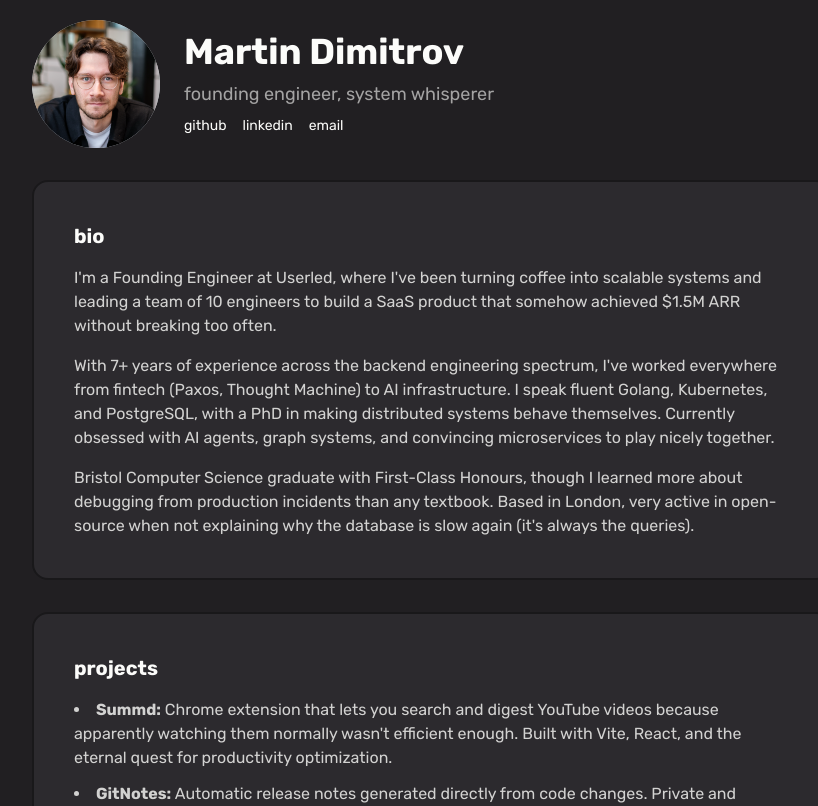
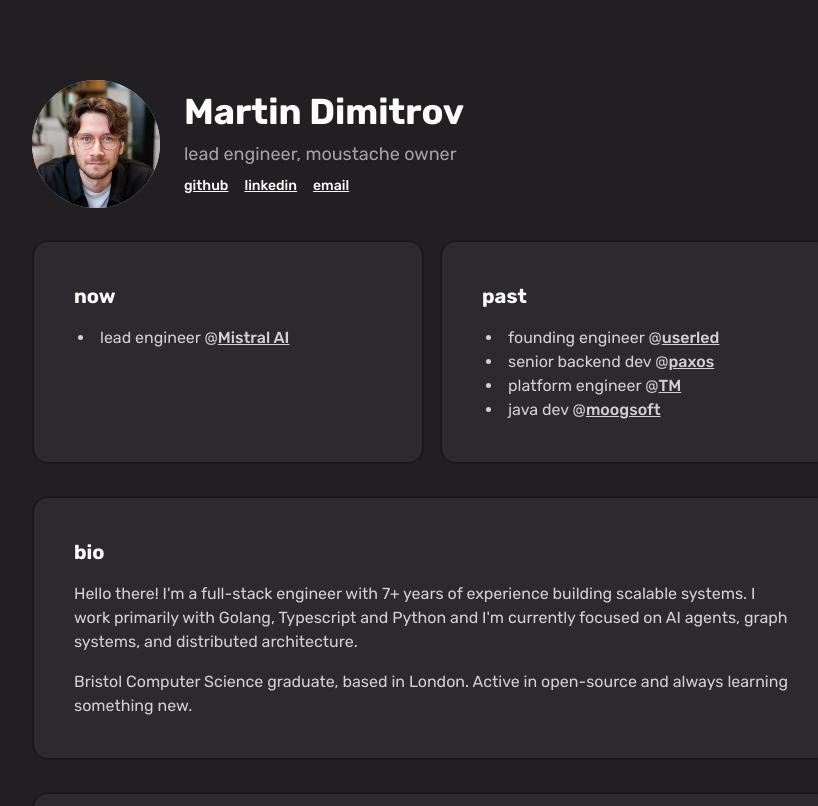
Before and after one commit to martin-dimi/portfolio, a Next.js app: page / in a window 1280 px wide. Shown: the top 806 px of the page, without its empty margins (208-1026 px from the left). Built offline with nearby package versions, Linux system fonts and the light colour scheme.

Commit message:
Update sections

```diff
--- a/src/app/page.tsx
+++ b/src/app/page.tsx
@@ -1,35 +1,74 @@
+import { cn } from "@/common/utils";
 import Image from "next/image";
-import Link from "next/link";
+import NextLink from "next/link";
 import { PropsWithChildren } from "react";
+
+function Link({ children, href }: PropsWithChildren<{ href: string }>) {
+  return (
+    <NextLink target="_blank" href={href} className="underline font-medium">
+      {children}
+    </NextLink>
+  );
+}
 
 export default function Home() {
   return (
-    <main className="w-screen h-screen p-5">
-      <div className="w-200 mx-auto h-full space-y-8">
+    <main className="w-screen h-full p-5 pt-20 pb-20">
+      <div className="w-full md:w-200 mx-auto h-full space-y-8">
         <ProfilePicture />
+
+        <div className="flex gap-4 w-full">
+          <Card className="flex-1">
+            <CardTitle>now</CardTitle>
+            <CardBody>
+              <ul role="list" className="list-disc list-inside ml-1">
+                <li>
+                  lead engineer @
+                  <Link href="https://mistral.ai">Mistral AI</Link>
+                </li>
+              </ul>
+            </CardBody>
+          </Card>
+
+          <Card className="flex-1">
+            <CardTitle>past</CardTitle>
+            <CardBody>
+              <ul role="list" className="list-disc list-inside ml-1">
+                <li>
+                  founding engineer @
+                  <Link href="https://userled.io">userled</Link>
+                </li>
+                <li>
+                  senior backend dev @
+                  <Link href="https://userled.com">paxos</Link>
+                </li>
+
+                <li>
+                  platform engineer @
+                  <Link href="https://www.thoughtmachine.net/">TM</Link>
+                </li>
+
+                <li>
+                  java dev @
+                  <Link href="https://www.moogsoft.com/">moogsoft</Link>
+                </li>
+              </ul>
+            </CardBody>
+          </Card>
+        </div>
+
         <Card>
           <CardTitle>bio</CardTitle>
           <CardBody>
             <p className="mb-4">
-              I&apos;m a Founding Engineer at Userled, where I&apos;ve been
-              turning coffee into scalable systems and leading a team of 10
-              engineers to build a SaaS product that somehow achieved $1.5M ARR
-              without breaking too often.
-            </p>
-            <p className="mb-4">
-              With 7+ years of experience across the backend engineering
-              spectrum, I&apos;ve worked everywhere from fintech (Paxos, Thought
-              Machine) to AI infrastructure. I speak fluent Golang, Kubernetes,
-              and PostgreSQL, with a PhD in making distributed systems behave
-              themselves. Currently obsessed with AI agents, graph systems, and
-              convincing microservices to play nicely together.
+              Hello there! I&apos;m a full-stack engineer with 7+ years of
+              experience building scalable systems. I work primarily with
+              Golang, Typescript and Python and I&apos;m currently focused on AI
+              agents, graph systems, and distributed architecture.
             </p>
             <p>
-              Bristol Computer Science graduate with First-Class Honours, though
-              I learned more about debugging from production incidents than any
-              textbook. Based in London, very active in open-source when not
-              explaining why the database is slow again (it&apos;s always the
-              queries).
+              Bristol Computer Science graduate, based in London. Active in
+              open-source and always learning something new.
             </p>
           </CardBody>
         </Card>
@@ -82,9 +121,17 @@ function CardBody({ children }: PropsWithChildren) {
   return <div className="text-foreground/80">{children}</div>;
 }
 
-function Card({ children }: PropsWithChildren) {
+function Card({
+  children,
+  className,
+}: PropsWithChildren<{ className?: string }>) {
   return (
-    <div className="bg-card-background rounded-2xl p-10 border-border border-2 flex justify-start items-start flex-col">
+    <div
+      className={cn(
+        "bg-card-background rounded-2xl p-10 border-border border-2 flex justify-start items-start flex-col",
+        className,
+      )}
+    >
       {children}
     </div>
   );
@@ -106,30 +153,12 @@ function ProfilePicture() {
       <div className="space-y-2">
         <h1 className="text-4xl font-bold">Martin Dimitrov</h1>
         <p className="text-foreground/60 text-lg">
-          founding engineer, system whisperer
+          lead engineer, moustache owner
         </p>
         <div className="flex gap-4 text-sm">
-          <Link
-            target="_blank"
-            href="https://github.com/martin-dimi"
-            className="hover:text-accent transition-colors"
-          >
-            github
-          </Link>
-          <Link
-            target="_blank"
-            href="https://linkedin.com/in/mitchdimitrov"
-            className="hover:text-accent transition-colors"
-          >
-            linkedin
-          </Link>
-          <Link
-            target="_blank"
-            href="mailto:martin.dimi97@gmail.com"
-            className="hover:text-accent transition-colors"
-          >
-            email
-          </Link>
+          <Link href="https://github.com/martin-dimi">github</Link>
+          <Link href="https://linkedin.com/in/mitchdimitrov">linkedin</Link>
+          <Link href="mailto:martin.dimi97@gmail.com">email</Link>
         </div>
       </div>
     </div>
--- /dev/null
+++ b/src/common/utils.tsx
@@ -0,0 +1,10 @@
+import { clsx, type ClassValue } from "clsx";
+import { twMerge } from "tailwind-merge";
+
+export function cn(...inputs: ClassValue[]) {
+  return twMerge(clsx(inputs));
+}
+
+export function expr<T>(fn: () => T): T {
+  return fn();
+}
```
Also changed, not shown: package.json (+7 -5 lines), 1 other file (tests, documents, lock files or other folders).
